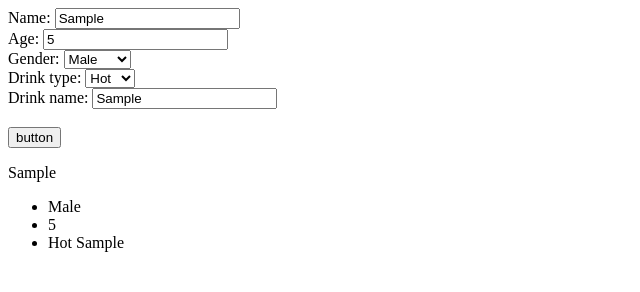
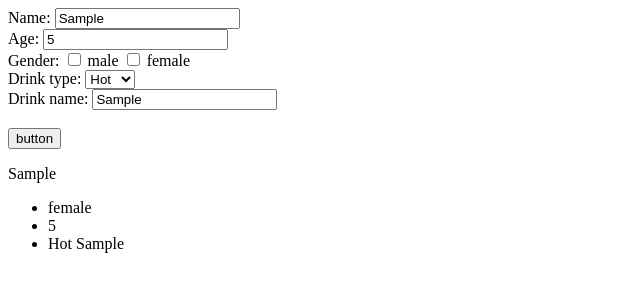
Before and after one commit to rafatmaita/last-edit-of-coffe-project, a plain HTML site: page index.html in a window 1280 px wide. Both pictures are taken after typing "Sample", "5", "Sample" into the empty fields and a click on the button "button". Shown: the whole page, without its empty margins (0-640 px from the left). Drawn offline with Linux system fonts and the light colour scheme.

Commit message:
LAST edit

```diff
--- a/app.js
+++ b/app.js
@@ -52,14 +52,36 @@
 //   console.log("Answer " + (i + 1) + ": " + answers[i]);
 // }
 let userName, Age, userTitle, drinkType, drinkName;
+var checkboxes=document.querySelectorAll("ch");
+function handleCheckboxClick(even){
+
+  checkboxes.forEach((checkbox) => {
+    if (checkbox !== even.target) {
+      checkbox.checked = false;
+    }
+  });
+}
+checkboxes.forEach((checkbox) => {
+  checkbox.addEventListener("click", handleCheckboxClick);
+});
 
 let sub = document.getElementById("sub");
 sub.onclick = function collectDrinkOrder(e) {
   e.preventDefault();
   userName = document.querySelector('#name').value;
   Age = document.querySelector('#age').value;
-  userTitle=document.getElementById("gender");
-  let gender =userTitle.options[userTitle.selectedIndex].text;
+  // userTitle=document.getElementById("gender");
+  // let gender =userTitle.options[userTitle.selectedIndex].text;
+  var checkboxes=document.querySelectorAll("#ch");
+
+  let yes;
+
+    if (checkboxes[0].checked == true) {
+      yes = "male";
+    } else{
+      yes = "female";
+    }
+
   drinkType=document.getElementById("drink_type");
   let text =drinkType.options[drinkType.selectedIndex].text;
 
@@ -78,7 +100,7 @@ sub.onclick = function collectDrinkOrder(e) {
   ul.appendChild(li3);
 
   par.innerHTML = userName;
-  li1.innerHTML = gender;
+  li1.innerHTML = yes;
   li2.innerHTML = Age;
   li3.innerHTML = text + " " + drinkName;
   document.body.appendChild(div);
--- a/index.html
+++ b/index.html
@@ -21,10 +21,9 @@
 
       <div class="form-group">
         <label for="gender">Gender:</label>
-        <select class="form-control" id="gender" name="gender">
-          <option value="male">Male</option>
-          <option value="female">Female</option>
-        </select>
+        <input type="checkbox" name="Gender" id="ch" value="male"> male
+        <input type="checkbox" name="Gender" id="ch" value="female"> female
+
       </div>
 
       <div class="form-group">
```
